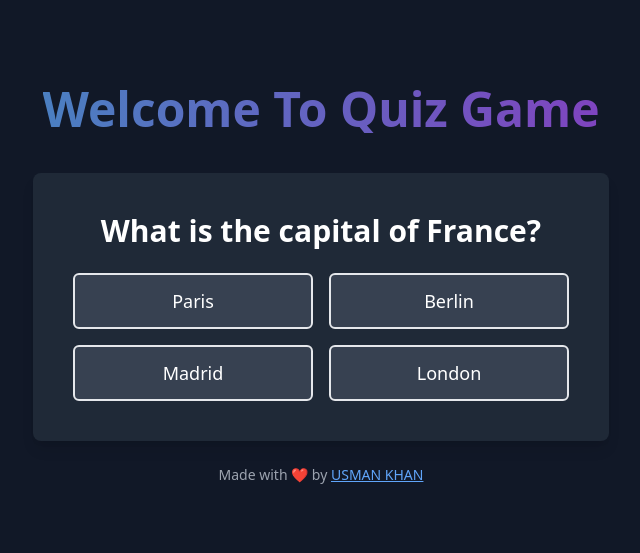
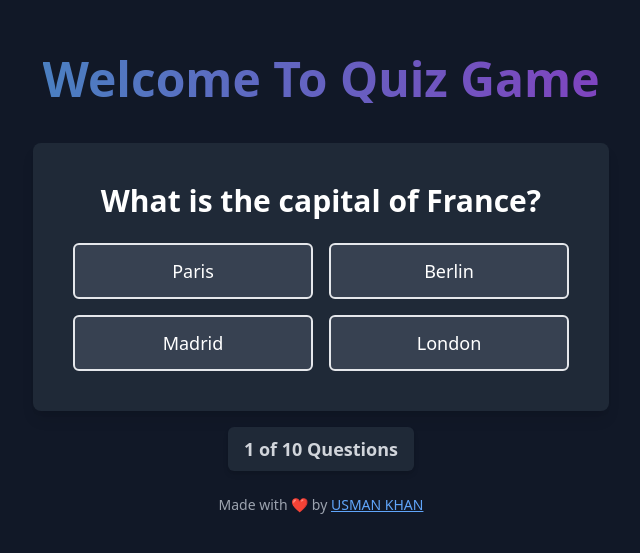
Before and after one commit to Sardar-coder-786/-Tic-Tac-Game, a Next.js app: page /quiz in a window 1280 px wide. Shown: the part 115-668 px from the top of the page, without its empty margins (319-959 px from the left). Built offline with nearby package versions, Linux system fonts and the light colour scheme.

Commit message:
add a conter in quiz game

```diff
--- a/app/quiz/page.jsx
+++ b/app/quiz/page.jsx
@@ -60,6 +60,10 @@ function Quiz() {
                     </div>
                 </div>
             )}
+            <h3 className="text-lg font-semibold text-gray-300 bg-gray-800 px-4 py-2 mt-4 rounded-md shadow-md">
+                {currentQuestionIndex + 1} of {questions.length} Questions
+            </h3>
+
             <FbLink />
         </div>
     );
```
